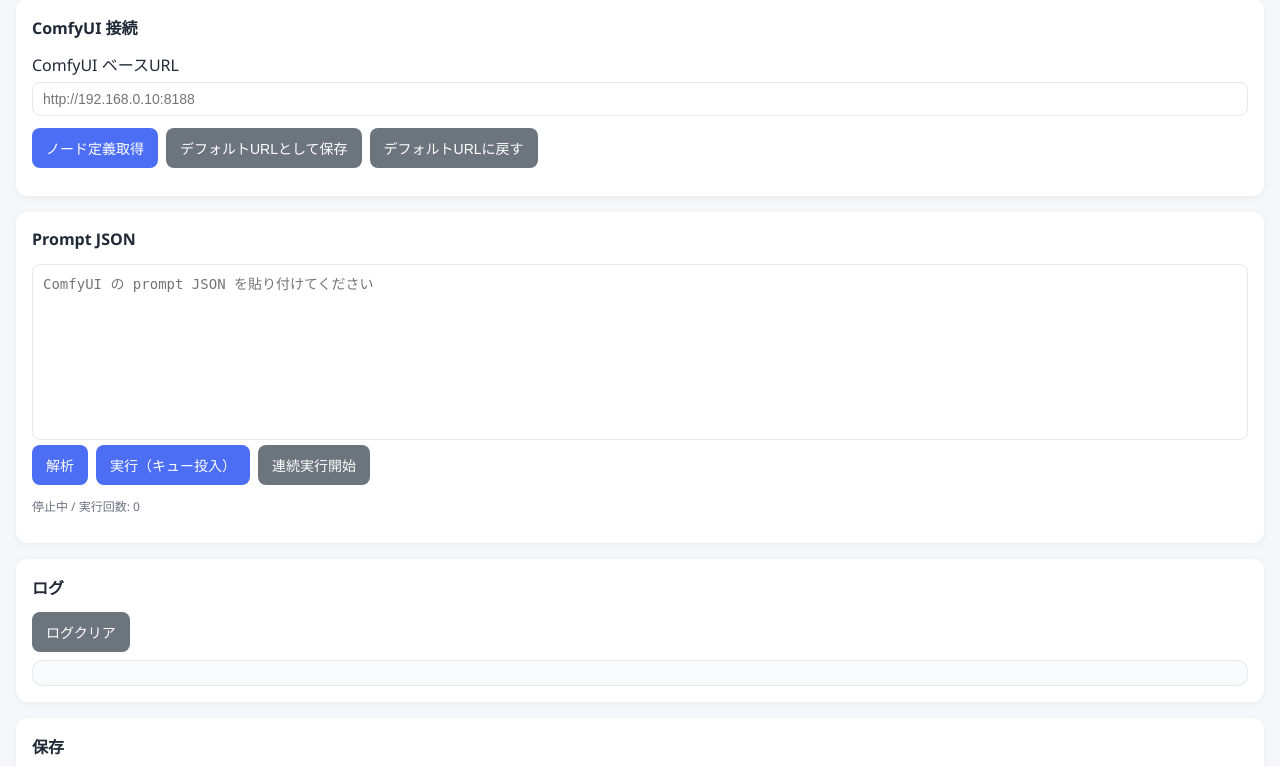
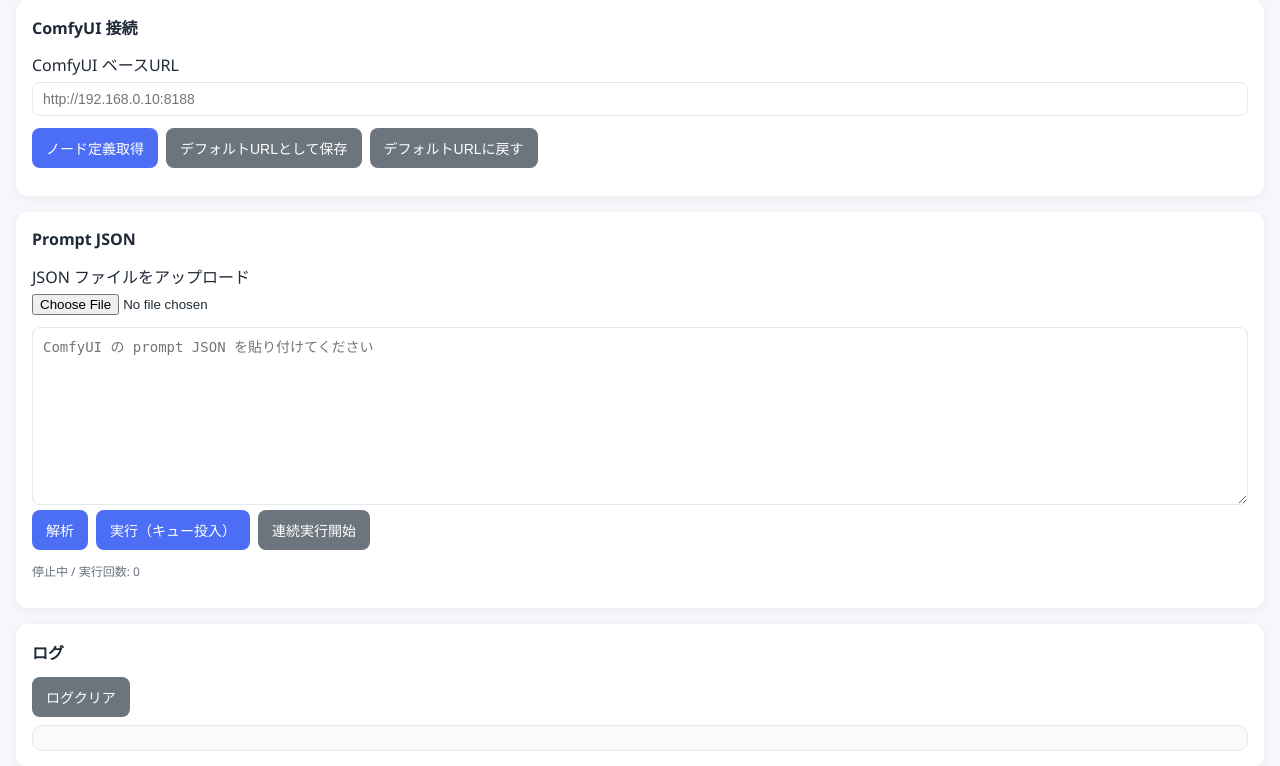
Before and after one commit to yournukes/comfy-mobile-ui-generator, a FastAPI app: page / in a window 1280 px wide. Shown: the part 101-867 px from the top of the page. Run offline with FastAPI, Linux system fonts and the light colour scheme; data that the repository does not hold is empty.

Commit message:
Add JSON upload and masked result grid

```diff
--- a/app/static/app.js
+++ b/app/static/app.js
@@ -10,6 +10,7 @@ const queuePromptButton = document.getElementById("queuePrompt");
 const repeatToggleButton = document.getElementById("repeatToggle");
 const parseStatus = document.getElementById("parseStatus");
 const repeatStatus = document.getElementById("repeatStatus");
+const promptFileInput = document.getElementById("promptFile");
 
 const clearLogButton = document.getElementById("clearLog");
 const logList = document.getElementById("logList");
@@ -29,6 +30,7 @@ const progressText = document.getElementById("progressText");
 const executionError = document.getElementById("executionError");
 
 const resultImages = document.getElementById("resultImages");
+let isMaskedDefault = true;
 
 let objectInfo = {};
 let currentPrompt = null;
@@ -89,9 +91,30 @@ function safeStringify(value) {
   return JSON.stringify(value, null, 2);
 }
 
-function resizePromptTextarea() {
-  promptInput.style.height = "auto";
-  promptInput.style.height = `${promptInput.scrollHeight}px`;
+function applyPromptJsonText(text) {
+  promptInput.value = text;
+  parsePromptJson();
+}
+
+function handlePromptFileUpload(event) {
+  const file = event.target.files[0];
+  if (!file) {
+    return;
+  }
+  if (!file.name.toLowerCase().endsWith(".json") && file.type !== "application/json") {
+    setStatus(parseStatus, "JSON ファイルを選択してください", true);
+    event.target.value = "";
+    return;
+  }
+  const reader = new FileReader();
+  reader.onload = () => {
+    applyPromptJsonText(String(reader.result || ""));
+    setStatus(parseStatus, `ファイルを読み込みました: ${file.name}`);
+  };
+  reader.onerror = () => {
+    setStatus(parseStatus, "ファイルの読み込みに失敗しました", true);
+  };
+  reader.readAsText(file);
 }
 
 function parsePromptJson() {
@@ -111,7 +134,6 @@ function parsePromptJson() {
     }
     setStatus(parseStatus, "解析に成功しました");
     renderNodeCards();
-    resizePromptTextarea();
     return currentPrompt;
   } catch (error) {
     setStatus(parseStatus, `JSON エラー: ${error.message}`, true);
@@ -128,7 +150,6 @@ function syncPromptTextarea() {
     ? { ...currentPromptWrapper, prompt: currentPrompt }
     : currentPrompt;
   promptInput.value = safeStringify(output);
-  resizePromptTextarea();
 }
 
 function getInputSpec(classType, key) {
@@ -576,6 +597,31 @@ function renderImages(images, baseUrl) {
     resultImages.textContent = "画像が見つかりませんでした";
     return;
   }
+  isMaskedDefault = true;
+  const controls = document.createElement("div");
+  controls.className = "image-controls";
+
+  const toggleButton = document.createElement("button");
+  toggleButton.type = "button";
+  toggleButton.className = "secondary";
+  const updateToggleLabel = () => {
+    toggleButton.textContent = isMaskedDefault ? "マスク解除" : "マスク表示";
+  };
+  updateToggleLabel();
+  toggleButton.addEventListener("click", () => {
+    isMaskedDefault = !isMaskedDefault;
+    resultImages.classList.toggle("masked", isMaskedDefault);
+    updateToggleLabel();
+  });
+
+  controls.appendChild(toggleButton);
+  resultImages.appendChild(controls);
+
+  const grid = document.createElement("div");
+  grid.className = "image-grid";
+  resultImages.appendChild(grid);
+
+  resultImages.classList.toggle("masked", isMaskedDefault);
   images.forEach((image) => {
     const url = `/api/view?base_url=${encodeURIComponent(baseUrl)}&filename=${encodeURIComponent(image.filename)}${image.subfolder ? `&subfolder=${encodeURIComponent(image.subfolder)}` : ""}${image.type ? `&type=${encodeURIComponent(image.type)}` : ""}`;
     const img = document.createElement("img");
@@ -585,7 +631,7 @@ function renderImages(images, baseUrl) {
     img.addEventListener("click", () => {
       img.classList.toggle("zoom");
     });
-    resultImages.appendChild(img);
+    grid.appendChild(img);
   });
 }
 
@@ -693,9 +739,11 @@ restoreDefaultUrlButton.addEventListener("click", restoreDefaultUrl);
 savePromptButton.addEventListener("click", savePrompt);
 refreshSavedButton.addEventListener("click", refreshSavedList);
 clearLogButton.addEventListener("click", clearLogs);
-promptInput.addEventListener("input", resizePromptTextarea);
+promptFileInput.addEventListener("change", handlePromptFileUpload);
+promptInput.addEventListener("input", () => {
+  promptInput.style.height = "";
+});
 
 refreshSavedList();
 refreshRepeatStatus();
 setInterval(refreshRepeatStatus, 5000);
-resizePromptTextarea();
--- a/app/static/styles.css
+++ b/app/static/styles.css
@@ -78,8 +78,8 @@ select {
 }
 
 textarea {
-  resize: none;
-  overflow: hidden;
+  resize: vertical;
+  overflow: auto;
   min-height: 120px;
 }
 
@@ -143,9 +143,10 @@ button.repeat-active {
   width: 100%;
   text-align: left;
   padding: 10px 12px;
-  background: #f0f4ff;
+  background: #dbe4ff;
   border: none;
   font-weight: 600;
+  color: var(--text);
 }
 
 .node-body {
@@ -202,17 +203,33 @@ button.repeat-active {
   gap: 12px;
 }
 
+.image-controls {
+  display: flex;
+  justify-content: flex-end;
+  gap: 8px;
+}
+
+.image-grid {
+  display: grid;
+  gap: 12px;
+  grid-template-columns: repeat(auto-fit, minmax(150px, 1fr));
+}
+
 .image-list img {
   width: 100%;
   border-radius: 8px;
   border: 1px solid var(--border);
   cursor: zoom-in;
+  transition: transform 0.2s ease, filter 0.2s ease;
 }
 
 .image-list img.zoom {
   transform: scale(1.4);
   cursor: zoom-out;
-  transition: transform 0.2s ease;
+}
+
+.image-list.masked img {
+  filter: blur(12px);
 }
 
 .saved-list {
--- a/app/templates/index.html
+++ b/app/templates/index.html
@@ -29,6 +29,10 @@
 
     <section class="panel">
       <h2>Prompt JSON</h2>
+      <label class="field file-field">
+        <span>JSON ファイルをアップロード</span>
+        <input id="promptFile" type="file" accept=".json,application/json" />
+      </label>
       <textarea id="promptInput" rows="10" placeholder="ComfyUI の prompt JSON を貼り付けてください"></textarea>
       <div class="button-row">
         <button id="parsePrompt">解析</button>
```
